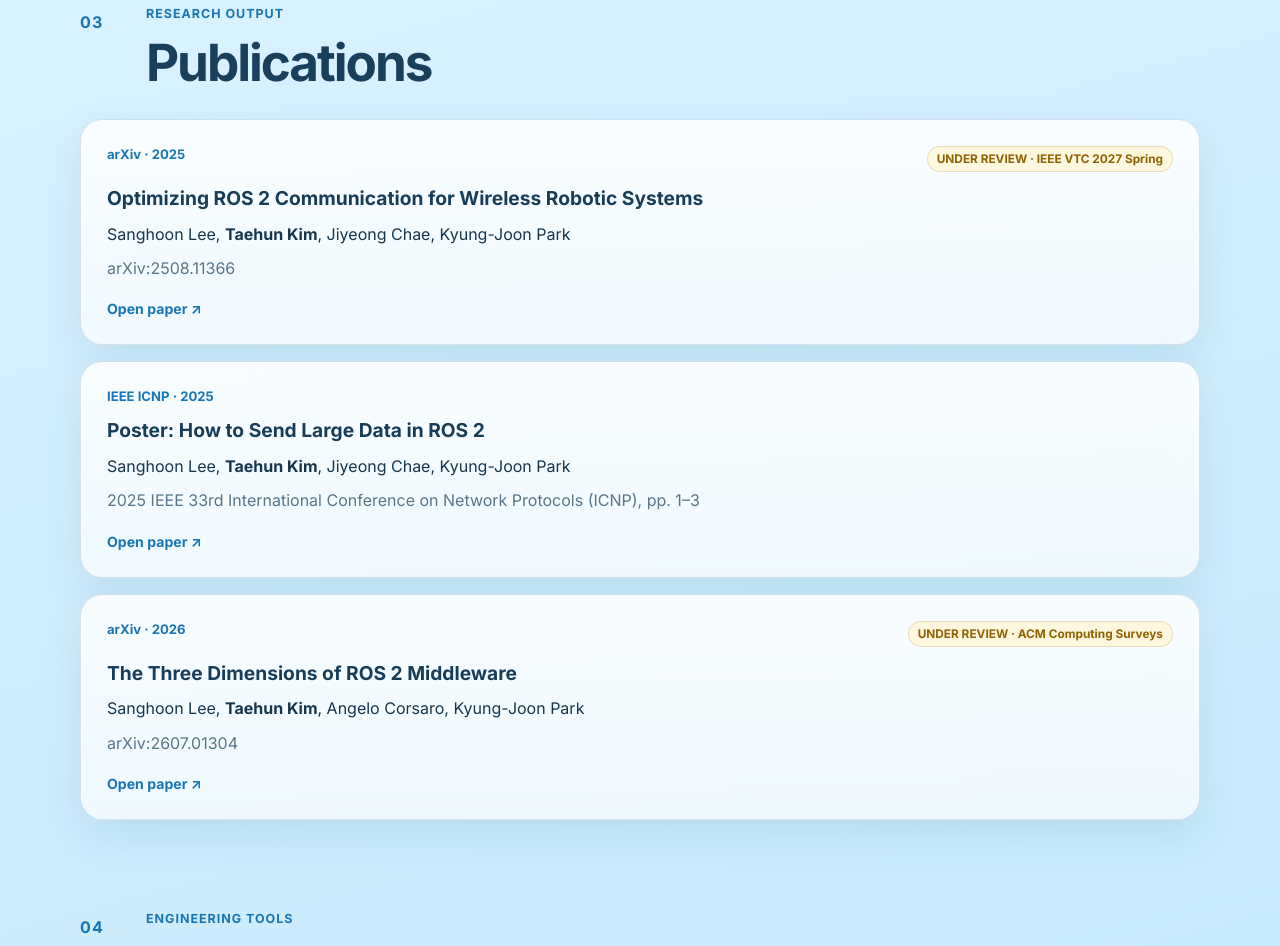
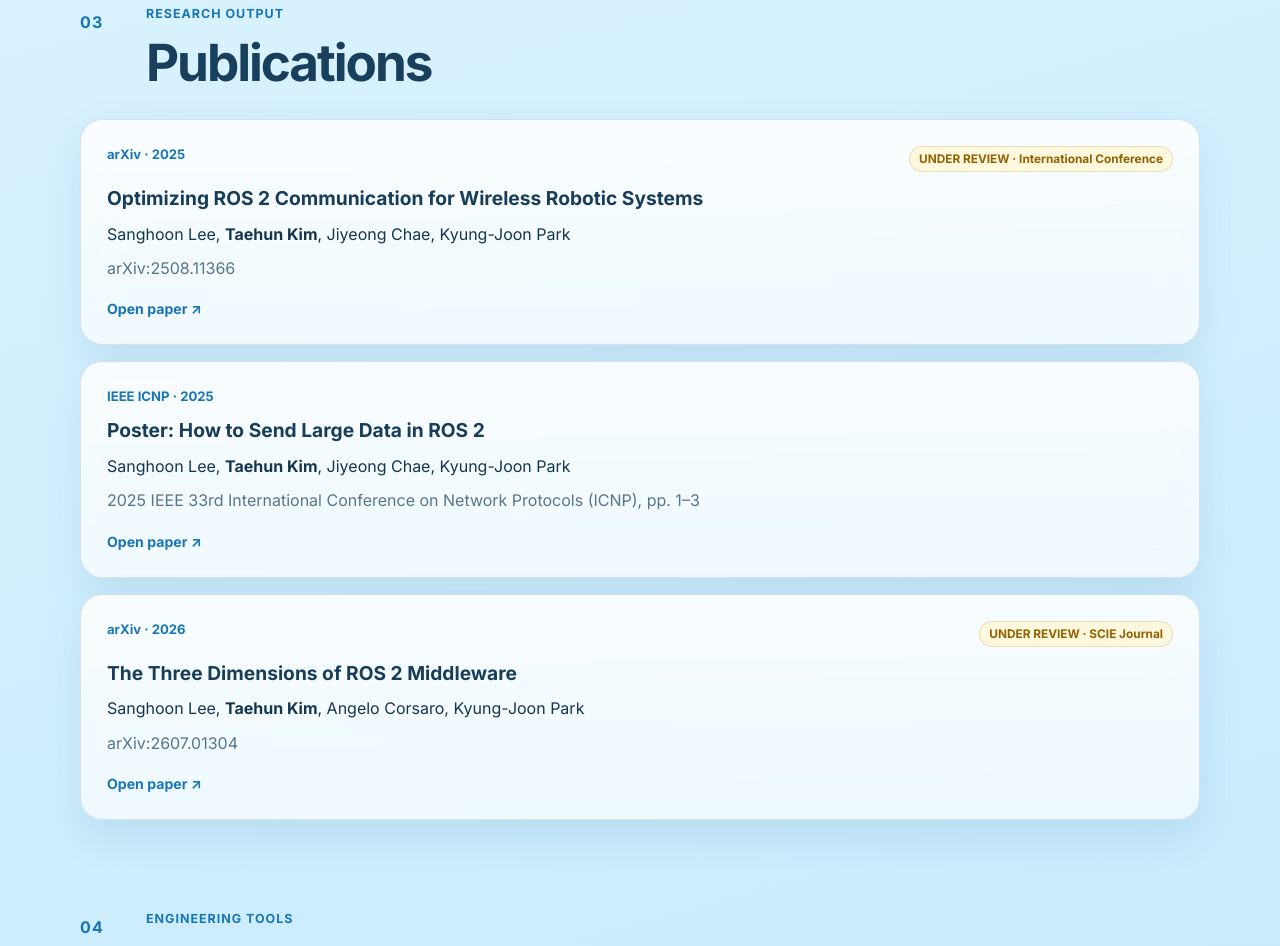
Before and after one commit to taehun25/taehun25.github.io, a plain HTML site: page index.html in a window 1280 px wide. Shown: the part 1715-2661 px from the top of the page. Drawn offline with Linux system fonts and the light colour scheme.

Commit message:
Update index.html

```diff
--- a/index.html
+++ b/index.html
@@ -66,7 +66,7 @@
       <div class="section-heading"><span class="section-number">03</span><div><p class="section-label" data-i18n="sectionPublicationsLabel">Research Output</p><h2 data-i18n="publicationsTitle">Publications</h2></div></div>
       <div class="publication-list">
         <a class="card publication-card" href="https://arxiv.org/abs/2508.11366" target="_blank" rel="noopener noreferrer">
-          <div class="pub-top"><span class="pub-type">arXiv · 2025</span><span class="status-badge">UNDER REVIEW · IEEE VTC 2027 Spring</span></div>
+          <div class="pub-top"><span class="pub-type">arXiv · 2025</span><span class="status-badge">UNDER REVIEW · International Conference</span></div>
           <h3>Optimizing ROS 2 Communication for Wireless Robotic Systems</h3>
           <p>Sanghoon Lee, <strong>Taehun Kim</strong>, Jiyeong Chae, Kyung-Joon Park</p>
           <p class="muted">arXiv:2508.11366</p><span class="open-link" data-i18n="openPaper">Open paper ↗</span>
@@ -78,7 +78,7 @@
           <p class="muted">2025 IEEE 33rd International Conference on Network Protocols (ICNP), pp. 1–3</p><span class="open-link" data-i18n="openPaper">Open paper ↗</span>
         </a>
         <a class="card publication-card" href="https://arxiv.org/abs/2607.01304" target="_blank" rel="noopener noreferrer">
-          <div class="pub-top"><span class="pub-type">arXiv · 2026</span><span class="status-badge">UNDER REVIEW · ACM Computing Surveys</span></div>
+          <div class="pub-top"><span class="pub-type">arXiv · 2026</span><span class="status-badge">UNDER REVIEW · SCIE Journal</span></div>
           <h3>The Three Dimensions of ROS 2 Middleware</h3>
           <p>Sanghoon Lee, <strong>Taehun Kim</strong>, Angelo Corsaro, Kyung-Joon Park</p>
           <p class="muted">arXiv:2607.01304</p><span class="open-link" data-i18n="openPaper">Open paper ↗</span>
```
